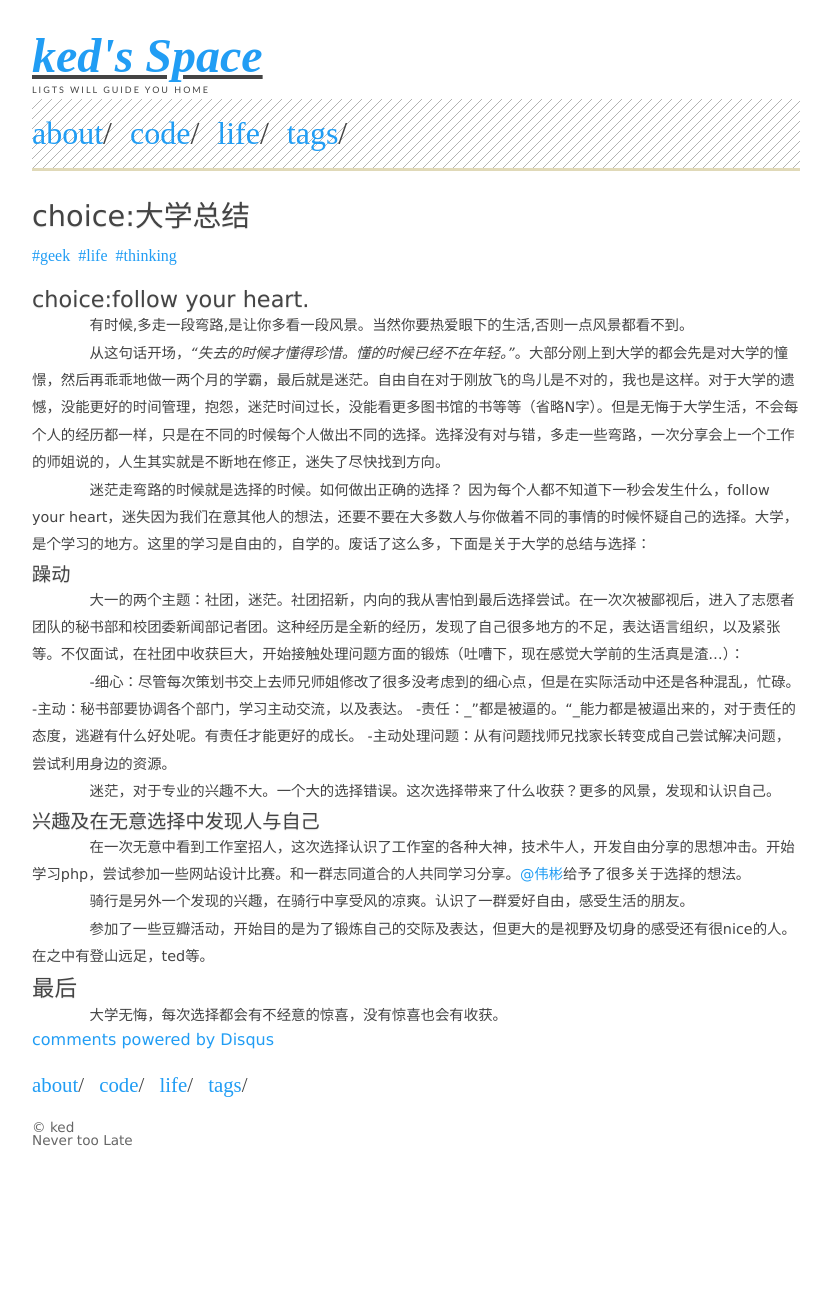
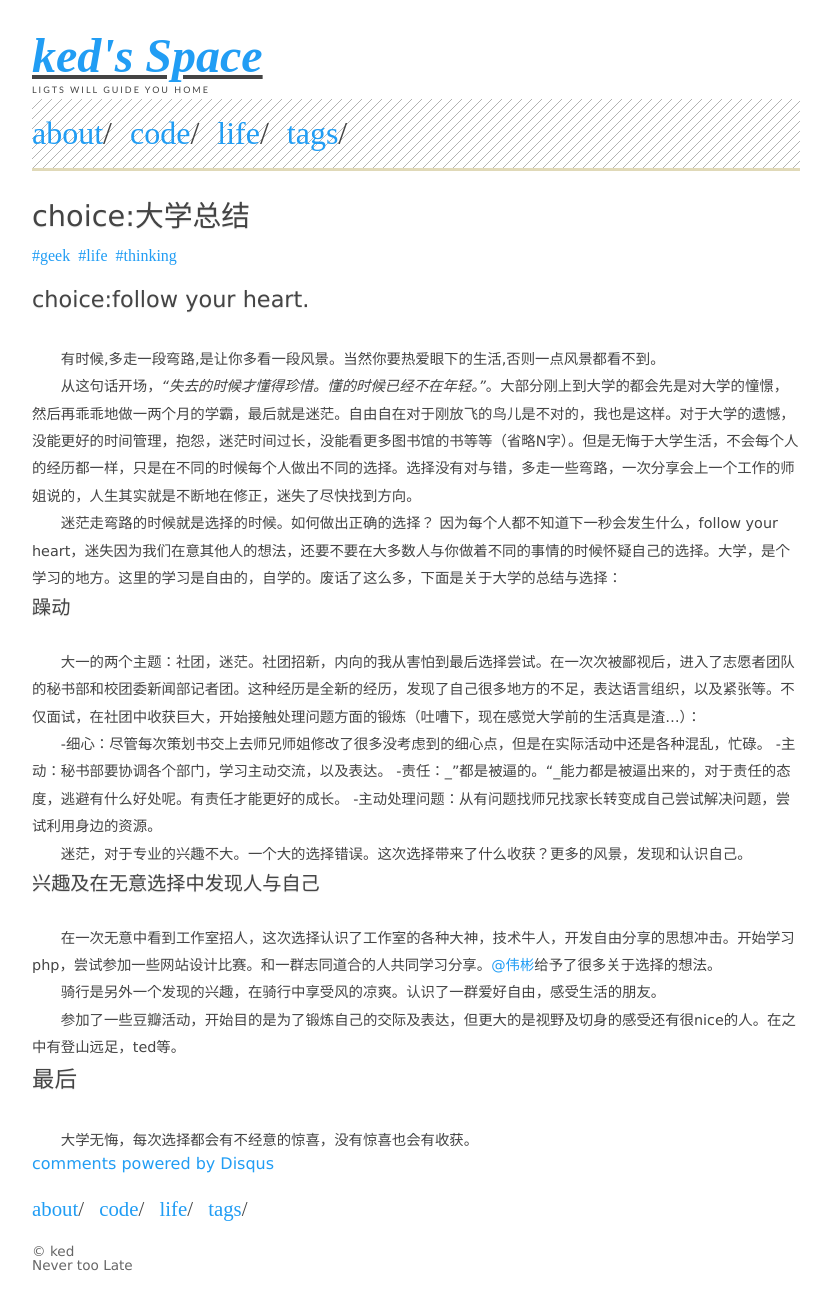
Before and after one commit to kedked/kedked.github.com, a Jekyll site: the page built from _posts/2013-09-14-college-summary.md, in a window 1280 px wide. Shown: the whole page, without its empty margins (224-1055 px from the left). Built offline with Jekyll 4.4.1, drawn with Linux system fonts in a browser that asks for light colours; some web fonts are replaced; Markdown is read by kramdown in place of the engine named in the settings; comment, search, counter and statistics services are not loaded; before the commit the page ends 1164 px from its top, so only the background shows below that.

Commit message:
pagesexit

```diff
--- a/css/style.css
+++ b/css/style.css
@@ -183,7 +183,7 @@ a:hover {
 #main p{
 	font-size:0.9em;
 	line-height:1.9em;
-	text-indent: 4em;
+	text-indent: 2em;
 }
 /*post*/
 #main h1,#main h3,#main h4{
@@ -195,6 +195,9 @@ a:hover {
 }
 #main h4{
 	font-size:1.2em;
+}
+#main h3,#main h4{
+	padding-bottom:1.5em;
 }
 #main .tagsList li{
 	float:left;
```
